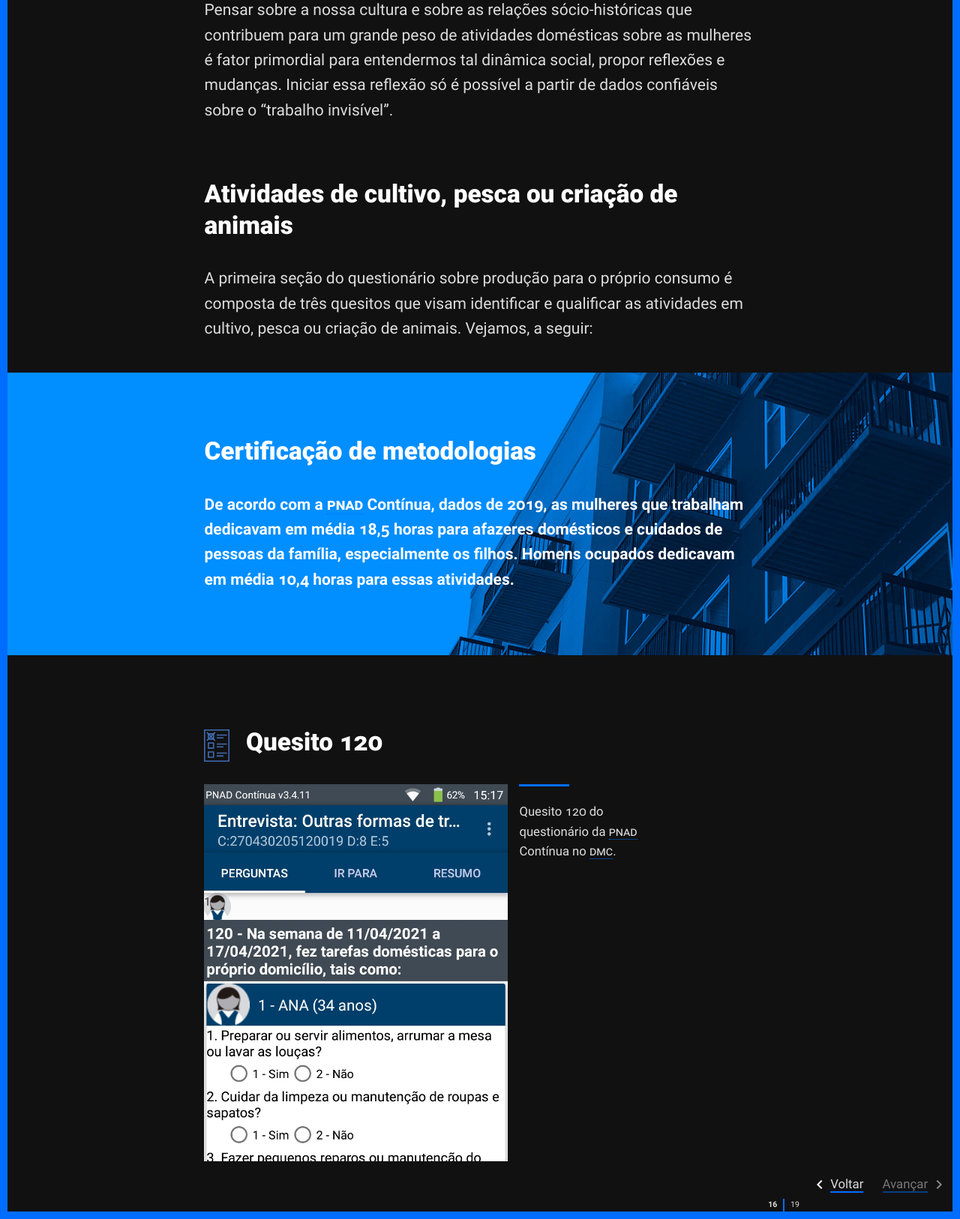
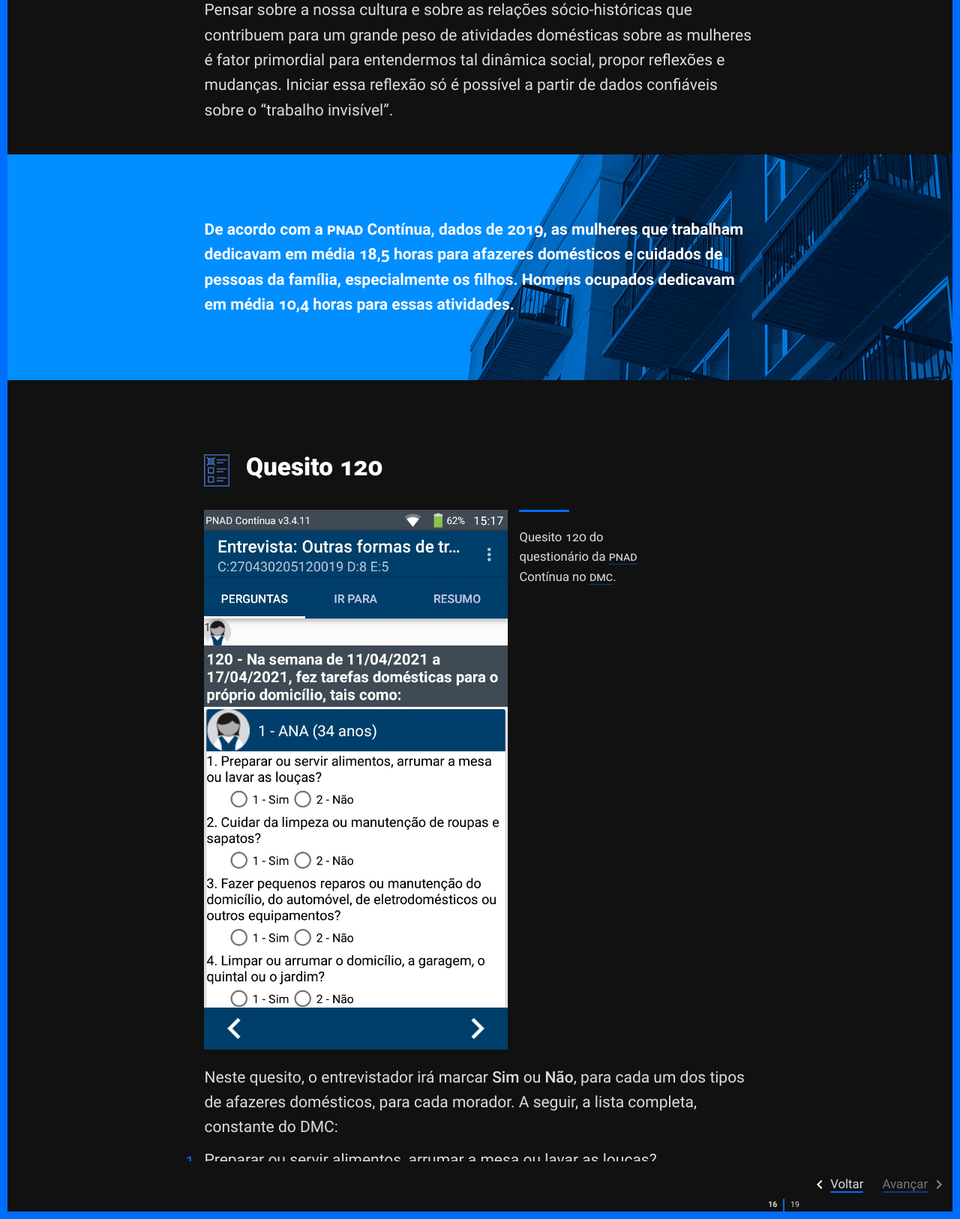
Before and after one commit to thiagoaslima-ibge/pnadc, a PHP site: page /12_16_afazeres_domesticos.php in a window 1280 px wide. Shown: the part 974-2600 px from the top of the page at 75% size. Run offline with PHP 8.4, Linux system fonts and the light colour scheme.

Commit message:
primeira revisao

```diff
--- a/data/12_06_exercicio_2.php
+++ b/data/12_06_exercicio_2.php
@@ -8,7 +8,7 @@
 
 <script>
 	var exerciseCompletion = 0;
-	var feedback01 = {
+	var feedback02 = {
     type: "multiple-choice",
     correctValue: "1",
     hitFeedback: '<b>Parabéns!</b> Você selecionou a opção correta. Para ser considerado produção para o próprio consumo, o produto ou serviço deve ser somente para consumo de membro(s) do domicílio ou de parente(s) que residiam em outro domicílio. Além disso, as atividades realizadas mediante venda ou troca de produtos ou serviços não são deverão ser consideradas.',
--- a/data/12_07_exercicio_3.php
+++ b/data/12_07_exercicio_3.php
@@ -8,7 +8,7 @@
 
 <script>
 	var exerciseCompletion = 0;
-	var feedback01 = {
+	var feedback03 = {
     type: "multiple-choice",
     correctValue: "3",
     hitFeedback: '<b>Parabéns!</b> Você selecionou a opção correta. Para ser considerado produção para o próprio consumo, o produto ou serviço deve ser somente para consumo de membro(s) do domicílio ou de parente(s) que residiam em outro domicílio. Além disso, as atividades realizadas mediante venda ou troca de produtos ou serviços não são deverão ser consideradas.',
@@ -35,7 +35,7 @@
 		<div class="col-xs-22 col-xs-offset-1 col-sm-18 col-sm-offset-3 col-md-14 col-md-offset-5 col-lg-10 col-lg-offset-7">
 
 			<!-- MULTIPLA ESCOLHA -->
-			<form id="exercise02">
+			<form id="exercise03">
         <p>Pode ser considerada como produção para o próprio consumo:</p>
 				<label class="col-xs-22 col-xs-offset-2 col-sm-24 col-sm-offset-0 multiple-choice__label" for="multiplechoice02_opt01" title="Selecione para escolher a opção 1.">
 					<input id="multiplechoice02_opt01" name="multiplechoice02" type="radio" value="1">
--- a/data/12_09_exercicio_5.php
+++ b/data/12_09_exercicio_5.php
@@ -8,7 +8,7 @@
 
 <script>
 	var exerciseCompletion = 0;
-	var feedback01 = {
+	var feedback05 = {
     type: "multiple-choice",
     correctValue: "2",
     hitFeedback: '<b>Parabéns!</b> Você selecionou a opção correta. Tratando-se de atividade de produção de alimentos, deve ser considerada apenas aquela voltada para alimentos de grande durabilidade. As atividades de preparo de alimentos de pouca durabilidade, para o consumo imediato ou a serem congelados, para consumo em período relativamente curto, devem ser consideradas como parte dos afazeres domésticos. Portanto, cozinhar arroz ou feijão, no escopo da PNAD Contínua não deve ser considerado como produção para o próprio consumo e sim afazer doméstico.',
--- a/data/12_12_exercicio_7.php
+++ b/data/12_12_exercicio_7.php
@@ -12,7 +12,7 @@
     type: "multiple-choice",
     correctValue: "4",
     hitFeedback: '<b>Parabéns!</b> Você selecionou a opção correta. A participação do morador em programas de voluntariado empresarial, nos quais a empresa oferece incentivos (remuneração ou benefícios) para a participação dos trabalhadores, não é considerado trabalho voluntário, pois a atividade resultante viola a condição de “não remunerado”.',
-    missFeedback: '<b>Atenção!</b> Você não selecionou a opção correta. A participação do morador em programas de voluntariado empresarial, nos quais a empresa oferece incentivos (remuneração ou benefícios) para a participação dos trabalhadores, não é considerado trabalho voluntário, pois a atividade resultante viola a condição de “não remunerado”. , Trabalhadores voluntários podem receber ajuda de custo, sem descaracterizar a atividade como trabalho voluntário, por exemplo: o reembolso e o pagamento de despesas de alimentação e transporte, ou reembolso por qualquer item necessário à realização do trabalho realizado; o oferecimento de brindes e presentes simbólicos em gratidão ao trabalho realizado; benefícios não monetários na forma de desenvolvimento de habilidades, conexões sociais, contatos de trabalho, posição social e sentimento de autoestima.',
+    missFeedback: '<b>Atenção!</b> Você não selecionou a opção correta. A participação do morador em programas de voluntariado empresarial, nos quais a empresa oferece incentivos (remuneração ou benefícios) para a participação dos trabalhadores, não é considerado trabalho voluntário, pois a atividade resultante viola a condição de “não remunerado”. Trabalhadores voluntários podem receber ajuda de custo, sem descaracterizar a atividade como trabalho voluntário, por exemplo: o reembolso e o pagamento de despesas de alimentação e transporte, ou reembolso por qualquer item necessário à realização do trabalho realizado; o oferecimento de brindes e presentes simbólicos em gratidão ao trabalho realizado; benefícios não monetários na forma de desenvolvimento de habilidades, conexões sociais, contatos de trabalho, posição social e sentimento de autoestima.',
   };
 </script>
 
--- a/data/12_16_afazeres_domesticos.php
+++ b/data/12_16_afazeres_domesticos.php
@@ -128,15 +128,9 @@ require "head.php";
 			<p>Pensar sobre a nossa cultura e sobre as relações sócio-históricas que contribuem para um grande peso de atividades domésticas sobre as mulheres é fator primordial para entendermos tal dinâmica social, propor reflexões e mudanças. Iniciar essa reflexão só é possível a partir de dados confiáveis sobre o “trabalho invisível”.</p>
 		</div>
 
-		<div class="col-xs-22 col-xs-offset-1 col-sm-18 col-sm-offset-3 col-md-14 col-md-offset-5 col-lg-10 col-lg-offset-7">
-			<h2>Atividades de cultivo, pesca ou criação de animais</h2>
-			<p>A primeira seção do questionário sobre produção para o próprio consumo é composta de três quesitos que visam identificar e qualificar as atividades em cultivo, pesca ou criação de animais. Vejamos, a seguir:</p>
-		</div>
-
 		<!-- Destaque [inicio] -->
 		<section class="feature feature--example">
 			<div class="col-xs-22 col-xs-offset-1 col-sm-18 col-sm-offset-3 col-md-14 col-md-offset-5 col-lg-10 col-lg-offset-7">
-				<h2 class="feature__title">Certificação de metodologias</h2>
 				<p>De acordo com a <abbr title="Pesquisa Nacional por Amostra de Domicílios" class="small-caps">PNAD</abbr> Contínua, dados de 2019, as mulheres que trabalham dedicavam em média 18,5 horas para afazeres domésticos e cuidados de pessoas da família, especialmente os filhos. Homens ocupados dedicavam em média 10,4 horas para essas atividades.</p>
 			</div>
 		</section>
@@ -326,9 +320,7 @@ require "head.php";
 		<figure class="img-container">
 			<div class="col-xs-22 col-xs-offset-1 col-sm-10 col-sm-offset-3 col-md-8 col-md-offset-5 col-lg-6 col-lg-offset-7 gutter-sm-right">
 				<picture>
-					<source srcset="dist/img/modulo-outras-formas/md/outras--quesito122.jpg" media="(min-width:600px)">
-					<source srcset="dist/img/modulo-outras-formas/sm/outras--quesito122.jpg" media="(min-width:1px)">
-					<img class="image" src="dist/img/modulo-outras-formas/md/outras--quesito122.jpg" alt="Quesito 122 contendo a pergunta 'Quem foi o informante da parte 4?'">
+					<img class="image" src="dist/img/modulo-outras-formas/sm/outras--quesito122.jpg" alt="Quesito 122 contendo a pergunta 'Quem foi o informante da parte 4?'">
 				</picture>
 			</div>
 			<figcaption class="col-xs-22 col-xs-offset-1 col-sm-5 col-sm-offset-0 col-md-3 col-lg-2 img-container__caption">
@@ -363,24 +355,25 @@ require "head.php";
 			</header>
 			<div class="row modal__content">
 				<div class="col-xs-24">
+					<br />
 					<ul class="bulleted-list">
 						<li>
-							<a href="https://www.terra.com.br/economia/mais-homens-fazem-tarefa-domestica-mas-mulheres-ainda-trabalham-o-dobro-em-casa-aponta-ibge,6ac3d772311f01c9626942c4111d2986vywy78l2.html">
+							<a target="_blank" rel="noopener noreferrer" href="https://www.terra.com.br/economia/mais-homens-fazem-tarefa-domestica-mas-mulheres-ainda-trabalham-o-dobro-em-casa-aponta-ibge,6ac3d772311f01c9626942c4111d2986vywy78l2.html">
 								Mais homens fazem tarefa doméstica, mas mulheres ainda trabalham o dobro em casa, aponta IBGE
 							</a></li>
 
-						<li><a href="https://agenciadenoticias.ibge.gov.br/agencia-noticias/2012-agencia-de-noticias/noticias/20912-mulheres-continuam-a-cuidar-mais-de-pessoas-e-afazeres-domesticos-que-homens">
+						<li><a target="_blank" rel="noopener noreferrer" href="https://agenciadenoticias.ibge.gov.br/agencia-noticias/2012-agencia-de-noticias/noticias/20912-mulheres-continuam-a-cuidar-mais-de-pessoas-e-afazeres-domesticos-que-homens">
 								Mulheres continuam a cuidar mais de pessoas e afazeres domésticos que homens
 							</a></li>
 
-						<li><a href="https://agenciadenoticias.ibge.gov.br/agencia-sala-de-imprensa/2013-agencia-de-noticias/releases/18566-pnad-continua-2016-90-6-das-mulheres-e-74-1-dos-homens-realizaram-afazeres-domesticos-ou-cuidados-de-pessoas">
+						<li><a target="_blank" rel="noopener noreferrer" href="https://agenciadenoticias.ibge.gov.br/agencia-sala-de-imprensa/2013-agencia-de-noticias/releases/18566-pnad-continua-2016-90-6-das-mulheres-e-74-1-dos-homens-realizaram-afazeres-domesticos-ou-cuidados-de-pessoas">
 								PNAD Contínua 2016: 90,6% das mulheres e 74,1% dos homens realizaram afazeres domésticos ou cuidados de pessoas
 							</a></li>
 
-						<li><a href="https://agenciadenoticias.ibge.gov.br/agencia-noticias/2012-agencia-de-noticias/noticias/24268-pais-tem-7-2-milhoes-de-pessoas-que-fazem-trabalho-voluntario">
+						<li><a target="_blank" rel="noopener noreferrer" href="https://agenciadenoticias.ibge.gov.br/agencia-noticias/2012-agencia-de-noticias/noticias/24268-pais-tem-7-2-milhoes-de-pessoas-que-fazem-trabalho-voluntario">
 								País tem 7,2 milhões de pessoas que fazem trabalho voluntário
 							</a></li>
-						<li><a href="https://agenciadenoticias.ibge.gov.br/agencia-noticias/2012-agencia-de-noticias/noticias/27878-com-envelhecimento-cresce-numero-de-familiares-que-cuidam-de-idosos-no-pais">
+						<li><a target="_blank" rel="noopener noreferrer" href="https://agenciadenoticias.ibge.gov.br/agencia-noticias/2012-agencia-de-noticias/noticias/27878-com-envelhecimento-cresce-numero-de-familiares-que-cuidam-de-idosos-no-pais">
 								Com envelhecimento, cresce número de familiares que cuidam de idosos no país
 							</a></li>
 					</ul>
--- a/data/12_17_exercicio_10.php
+++ b/data/12_17_exercicio_10.php
@@ -36,7 +36,7 @@
 
 			<!-- MULTIPLA ESCOLHA -->
 			<form id="exercise01">
-        <p>Sobre os afazeres domésticos, marque a alternativa incorreta, de acordo com os quesitos e conceitos da PNAD Contínua::</p>
+        <p>Sobre os afazeres domésticos, marque a alternativa incorreta, de acordo com os quesitos e conceitos da PNAD Contínua:</p>
 				<label class="col-xs-22 col-xs-offset-2 col-sm-24 col-sm-offset-0 multiple-choice__label" for="multiplechoice01_opt01" title="Selecione para escolher a opção 1.">
 					<input id="multiplechoice01_opt01" name="multiplechoice01" type="radio" value="1">
 					Os afazeres domésticos são as atividades realizadas em benefício próprio e dos moradores, sem envolver qualquer tipo de remuneração em dinheiro, produtos ou mercadorias.
--- a/data/src/scss/_fonts.scss
+++ b/data/src/scss/_fonts.scss
@@ -1,7 +1,7 @@
 @font-face {
     font-family: 'Roboto';
-    src: url('../fonts/Roboto-Italic.woff2') format('woff2'),
-        url('../fonts/Roboto-Italic.woff') format('woff');
+    src: url('/dist/fonts/Roboto-Italic.woff2') format('woff2'),
+        url('/dist/fonts/Roboto-Italic.woff') format('woff');
     font-weight: normal;
     font-style: italic;
     font-display: swap;
@@ -9,8 +9,8 @@
 
 @font-face {
     font-family: 'Roboto';
-    src: url('../fonts/Roboto-Bold.woff2') format('woff2'),
-        url('../fonts/Roboto-Bold.woff') format('woff');
+    src: url('/dist/fonts/Roboto-Bold.woff2') format('woff2'),
+        url('/dist/fonts/Roboto-Bold.woff') format('woff');
     font-weight: bold;
     font-style: normal;
     font-display: swap;
@@ -18,8 +18,8 @@
 
 @font-face {
     font-family: 'Roboto';
-    src: url('../fonts/Roboto-Light.woff2') format('woff2'),
-        url('../fonts/Roboto-Light.woff') format('woff');
+    src: url('/dist/fonts/Roboto-Light.woff2') format('woff2'),
+        url('/dist/fonts/Roboto-Light.woff') format('woff');
     font-weight: 300;
     font-style: normal;
     font-display: swap;
@@ -27,8 +27,8 @@
 
 @font-face {
     font-family: 'Roboto';
-    src: url('../fonts/Roboto-Regular.woff2') format('woff2'),
-        url('../fonts/Roboto-Regular.woff') format('woff');
+    src: url('/dist/fonts/Roboto-Regular.woff2') format('woff2'),
+        url('/dist/fonts/Roboto-Regular.woff') format('woff');
     font-weight: normal;
     font-style: normal;
     font-display: swap;
@@ -36,8 +36,8 @@
 
 @font-face {
     font-family: 'Roboto';
-    src: url('../fonts/Roboto-BlackItalic.woff2') format('woff2'),
-        url('../fonts/Roboto-BlackItalic.woff') format('woff');
+    src: url('/dist/fonts/Roboto-BlackItalic.woff2') format('woff2'),
+        url('/dist/fonts/Roboto-BlackItalic.woff') format('woff');
     font-weight: 900;
     font-style: italic;
     font-display: swap;
@@ -45,8 +45,8 @@
 
 @font-face {
     font-family: 'Roboto';
-    src: url('../fonts/Roboto-BoldItalic.woff2') format('woff2'),
-        url('../fonts/Roboto-BoldItalic.woff') format('woff');
+    src: url('/dist/fonts/Roboto-BoldItalic.woff2') format('woff2'),
+        url('/dist/fonts/Roboto-BoldItalic.woff') format('woff');
     font-weight: bold;
     font-style: italic;
     font-display: swap;
@@ -54,8 +54,8 @@
 
 @font-face {
     font-family: 'Roboto';
-    src: url('../fonts/Roboto-Black.woff2') format('woff2'),
-        url('../fonts/Roboto-Black.woff') format('woff');
+    src: url('/dist/fonts/Roboto-Black.woff2') format('woff2'),
+        url('/dist/fonts/Roboto-Black.woff') format('woff');
     font-weight: 900;
     font-style: normal;
     font-display: swap;
@@ -63,8 +63,8 @@
 
 @font-face {
     font-family: 'Roboto';
-    src: url('../fonts/Roboto-Medium.woff2') format('woff2'),
-        url('../fonts/Roboto-Medium.woff') format('woff');
+    src: url('/dist/fonts/Roboto-Medium.woff2') format('woff2'),
+        url('/dist/fonts/Roboto-Medium.woff') format('woff');
     font-weight: 500;
     font-style: normal;
     font-display: swap;
@@ -72,8 +72,8 @@
 
 @font-face {
     font-family: 'Roboto';
-    src: url('../fonts/Roboto-LightItalic.woff2') format('woff2'),
-        url('../fonts/Roboto-LightItalic.woff') format('woff');
+    src: url('/dist/fonts/Roboto-LightItalic.woff2') format('woff2'),
+        url('/dist/fonts/Roboto-LightItalic.woff') format('woff');
     font-weight: 300;
     font-style: italic;
     font-display: swap;
@@ -81,8 +81,8 @@
 
 @font-face {
     font-family: 'Roboto';
-    src: url('../fonts/Roboto-MediumItalic.woff2') format('woff2'),
-        url('../fonts/Roboto-MediumItalic.woff') format('woff');
+    src: url('/dist/fonts/Roboto-MediumItalic.woff2') format('woff2'),
+        url('/dist/fonts/Roboto-MediumItalic.woff') format('woff');
     font-weight: 500;
     font-style: italic;
     font-display: swap;
--- a/data/src/scss/main.scss
+++ b/data/src/scss/main.scss
@@ -93,7 +93,13 @@ button {
 	&:focus { outline: 0; }
 }
 figure { margin-bottom: 1rem; }
-a {
+
+a.block {
+	color: currentColor;
+	border: none;
+}
+
+a, .anchor-link {
 	color: #000;
 	text-decoration: none;
 	border-bottom: solid 2px $colorMedium;
```
Also changed, not shown: data/12_03_introducao.php (+21 -13 lines), data/12_04_producao_proprio_consumo.php (+2 -8 lines), data/12_08_exercicio_4.php (+18 -18 lines), data/12_14_cuidado_pessoas.php (+1 -6 lines), data/dist/css/main.css, data/dist/img/modulo-outras-formas/sm/outras--quesito122.jpg (added), data/dist/img/un12-gazeta.png (added).
